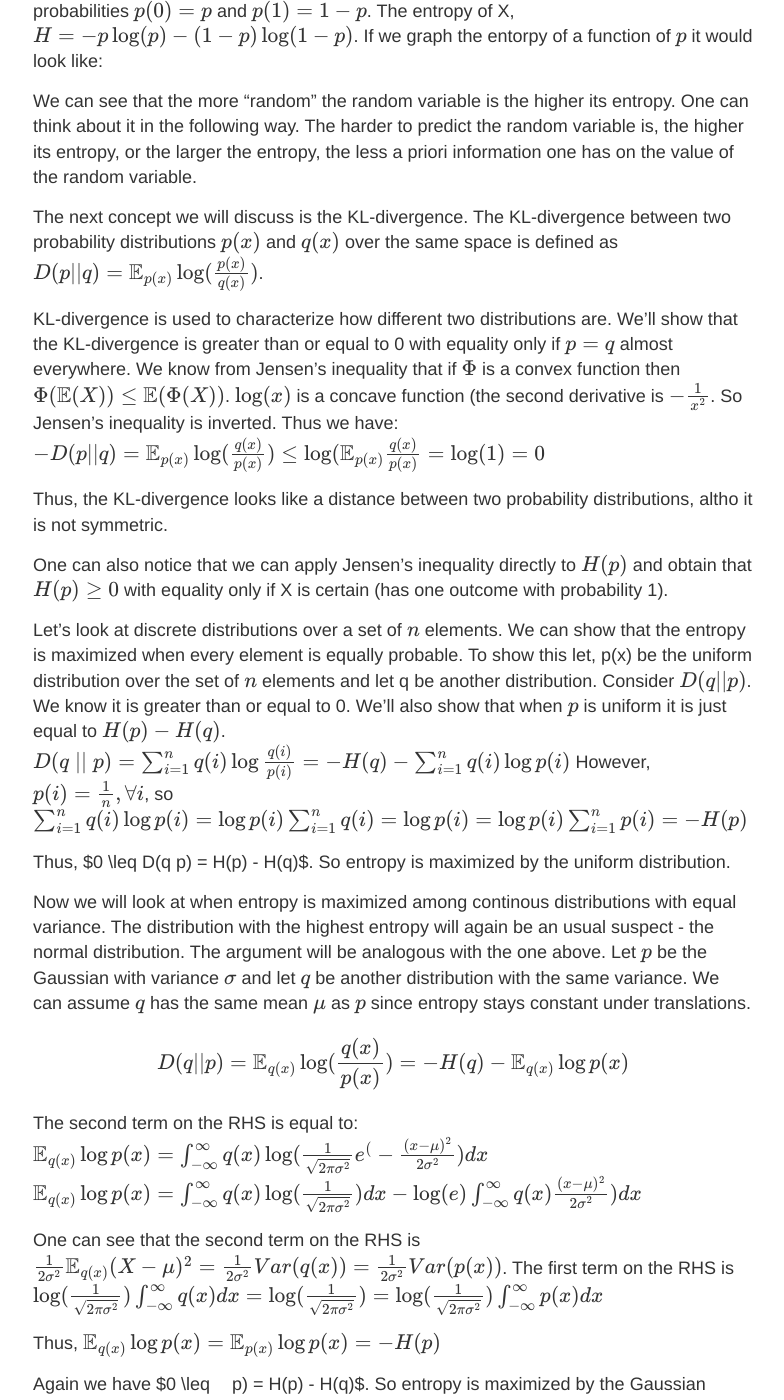
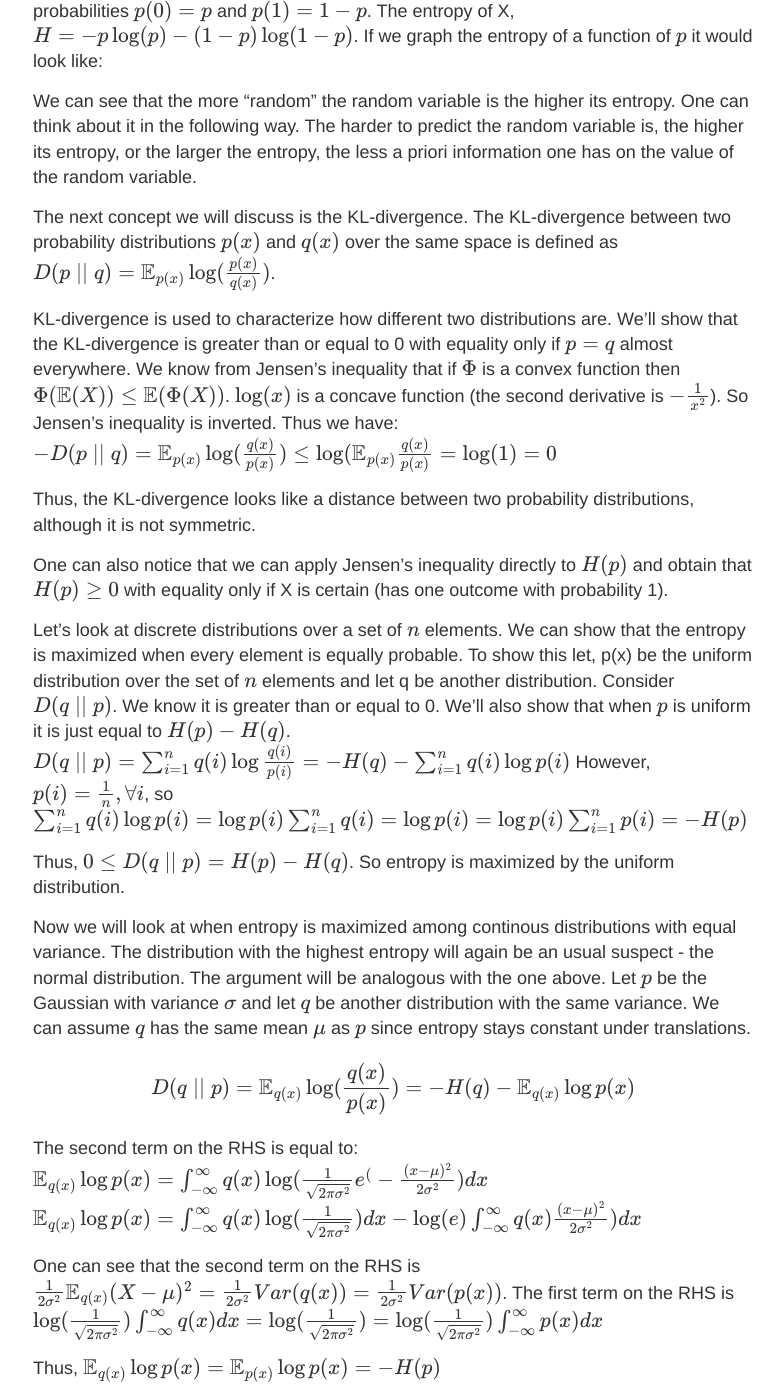
Before and after one commit to alexandrumilu/alexandrumilu.github.io, a Jekyll site: the page built from _posts/2019-03-11-policy-gradients.md, in a window 1280 px wide and 1400 px high, scrolled down 500 px. Shown: the whole window, without its empty margins (247-1031 px from the left). Built offline with Jekyll 4.4.1, drawn with Linux system fonts in a browser that asks for light colours; formulas are drawn with MathJax 3; some of the changed text lies outside the part shown.

Commit message:
Update 2019-03-11-policy-gradients.md

```diff
--- a/_posts/2019-03-11-policy-gradients.md
+++ b/_posts/2019-03-11-policy-gradients.md
@@ -4,38 +4,38 @@ title: Entropy and KL-divergence
 mathjax: true
 ---
 
-In this post I will present a short introduction to the information-theoretical concepts of entropy and KL-divergence.
+In this post I will present a short introduction to the information-theoretical concepts of *entropy* and KL-divergence.
 
 The entropy of a random variable X with probability distribution $p(x)$ is defined as
 $$H(p) = \mathbb{E}\log(\frac{1}{p(x)})$$.
 
 The logarithm above is the logarithm of base 2. Sometimes the entropy is defined using the natural logarithm. The definitions are equivalent under multiplication by a constant.
 
-As an example consider the Bernoullui random variable X that can take values 0,1 with probabilities $p(0) = p$ and $p(1) = 1-p$. The entropy of X, $H = -p\log(p) - (1-p)\log(1-p)$. If we graph the entorpy of a function of $p$ it would look like:
+As an example consider the Bernoullui random variable X that can take values 0,1 with probabilities $p(0) = p$ and $p(1) = 1-p$. The entropy of X, $H = -p\log(p) - (1-p)\log(1-p)$. If we graph the entropy of a function of $p$ it would look like:
 
 
 We can see that the more "random" the random variable is the higher its entropy. One can think about it in the following way. The harder to predict the random variable is, the higher its entropy, or the larger the entropy, the less a priori information one has on the value of the random variable.
 
 The next concept we will discuss is the KL-divergence. The KL-divergence between two probability distributions $p(x)$ and $q(x)$ over the same space is defined as
-$$D(p||q) = \mathbb{E}_{p(x)}\log(\frac{p(x)}{q(x)})$$.
+$$D(p\mid\mid q) = \mathbb{E}_{p(x)}\log(\frac{p(x)}{q(x)})$$.
 
-KL-divergence is used to characterize how different two distributions are. We'll show that the KL-divergence is greater than or equal to 0 with equality only if $p=q$ almost everywhere. We know from Jensen's inequality that if $\Phi$ is a convex function then $\Phi(\mathbb{E}(X)) \leq \mathbb{E}(\Phi(X))$. $\log(x)$ is a concave function (the second derivative is $-\frac{1}{x^2}$. So Jensen's inequality is inverted. Thus we have:
-$$-D(p||q) = \mathbb{E}_{p(x)}\log(\frac{q(x)}{p(x)}) \leq \log(\mathbb{E}_{p(x)}\frac{q(x)}{p(x)} = \log(1) = 0$$
+KL-divergence is used to characterize how different two distributions are. We'll show that the KL-divergence is greater than or equal to 0 with equality only if $p=q$ almost everywhere. We know from Jensen's inequality that if $\Phi$ is a convex function then $\Phi(\mathbb{E}(X)) \leq \mathbb{E}(\Phi(X))$. $\log(x)$ is a concave function (the second derivative is $-\frac{1}{x^2}$). So Jensen's inequality is inverted. Thus we have:
+$$-D(p\mid \mid q) = \mathbb{E}_{p(x)}\log(\frac{q(x)}{p(x)}) \leq \log(\mathbb{E}_{p(x)}\frac{q(x)}{p(x)} = \log(1) = 0$$
 
-Thus, the KL-divergence looks like a distance between two probability distributions, altho it is not symmetric.
+Thus, the KL-divergence looks like a distance between two probability distributions, although it is not symmetric.
 
 One can also notice that we can apply Jensen's inequality directly to $H(p)$ and obtain that $H(p)\geq 0$ with equality only if X is certain (has one outcome with probability 1).
 
-Let's look at discrete distributions over a set of $n$ elements. We can show that the entropy is maximized when every element is equally probable. To show this let, p(x) be the uniform distribution over the set of $n$ elements and let q be another distribution. Consider $D(q||p)$. We know it is greater than or equal to 0. We'll also show that when $p$ is uniform it is just equal to $H(p) - H(q)$.
+Let's look at discrete distributions over a set of $n$ elements. We can show that the entropy is maximized when every element is equally probable. To show this let, p(x) be the uniform distribution over the set of $n$ elements and let q be another distribution. Consider $D(q\mid\mid p)$. We know it is greater than or equal to 0. We'll also show that when $p$ is uniform it is just equal to $H(p) - H(q)$.
 $$D(q\mid\mid p) = \sum_{i=1}^n q(i)\log\frac{q(i)}{p(i)} = -H(q) - \sum_{i=1}^n q(i)\log p(i)$$
 However, $p(i) = \frac{1}{n} ,\forall i$, so
 $$\sum_{i=1}^n q(i)\log p(i) = \log p(i) \sum_{i=1}^n q(i) = \log p(i) = \log p(i) \sum_{i=1}^n p(i) = -H(p) $$
 
-Thus, $0 \leq D(q||p) = H(p) - H(q)$. So entropy is maximized by the uniform distribution.
+Thus, $0 \leq D(q\mid \mid p) = H(p) - H(q)$. So entropy is maximized by the uniform distribution.
 
 Now we will look at when entropy is maximized among continous distributions with equal variance. The distribution with the highest entropy will again be an usual suspect - the normal distribution. The argument will be analogous with the one above. Let $p$ be the Gaussian with variance $\sigma$ and let $q$ be another distribution with the same variance. We can assume $q$ has the same mean $\mu$ as $p$ since entropy stays constant under translations.
 
-$$D(q||p) = \mathbb{E}_{q(x)}\log(\frac{q(x)}{p(x)}) = -H(q) - \mathbb{E}_{q(x)}\log p(x) $$
+$$D(q\mid \mid p) = \mathbb{E}_{q(x)}\log(\frac{q(x)}{p(x)}) = -H(q) - \mathbb{E}_{q(x)}\log p(x) $$
 
 The second term on the RHS is equal to:
 $$\mathbb{E}_{q(x)}\log p(x) = \int_{-\infty}^{\infty} q(x) \log (\frac{1}{\sqrt{2\pi\sigma^2}} e^(-\frac{(x-\mu)^2}{2\sigma^2})dx$$
@@ -49,4 +49,4 @@ $$\log (\frac{1}{\sqrt{2\pi\sigma^2}}) \int_{-\infty}^{\infty} q(x) dx = \log (\
 Thus,
 $$\mathbb{E}_{q(x)}\log p(x) = \mathbb{E}_{p(x)}\log p(x) = -H(p)$$
 
-Again we have $0 \leq D(q||p) = H(p) - H(q)$. So entropy is maximized by the Gaussian distribution.
+Again we have $0 \leq D(q\mid \mid p) = H(p) - H(q)$. So entropy is maximized by the Gaussian distribution.
```
